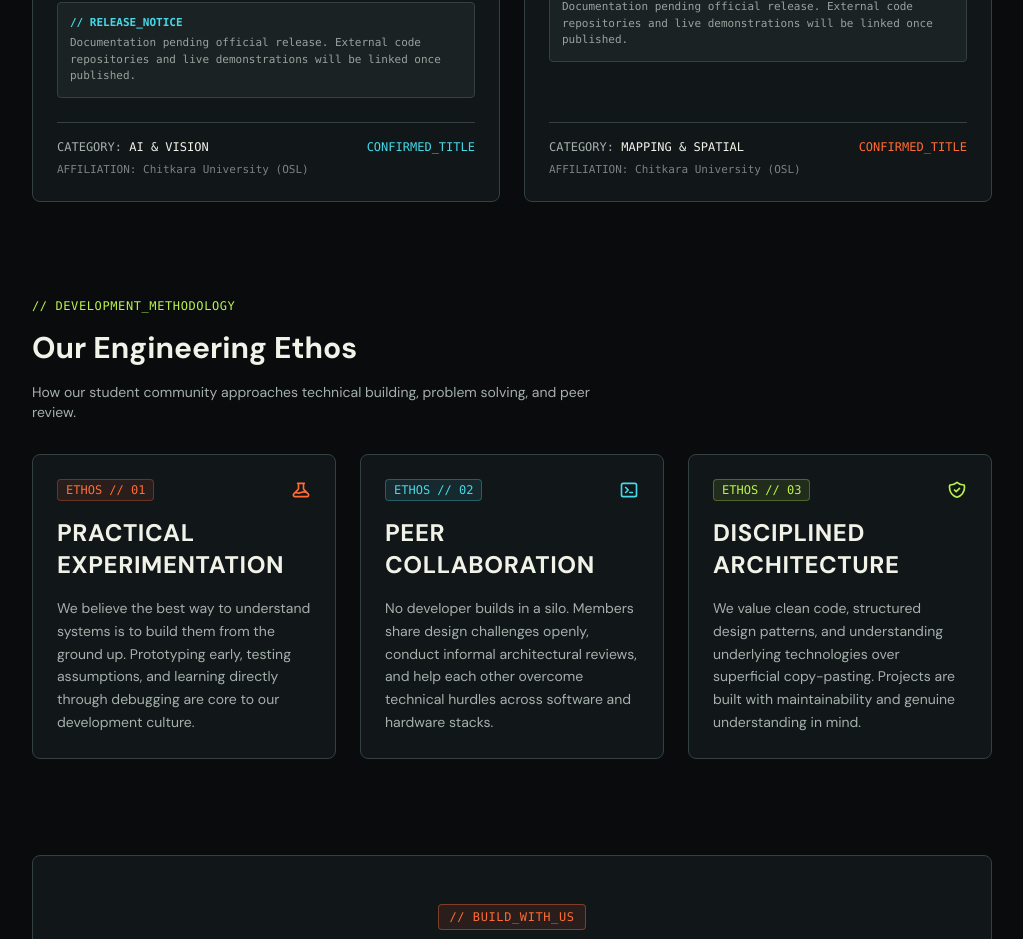
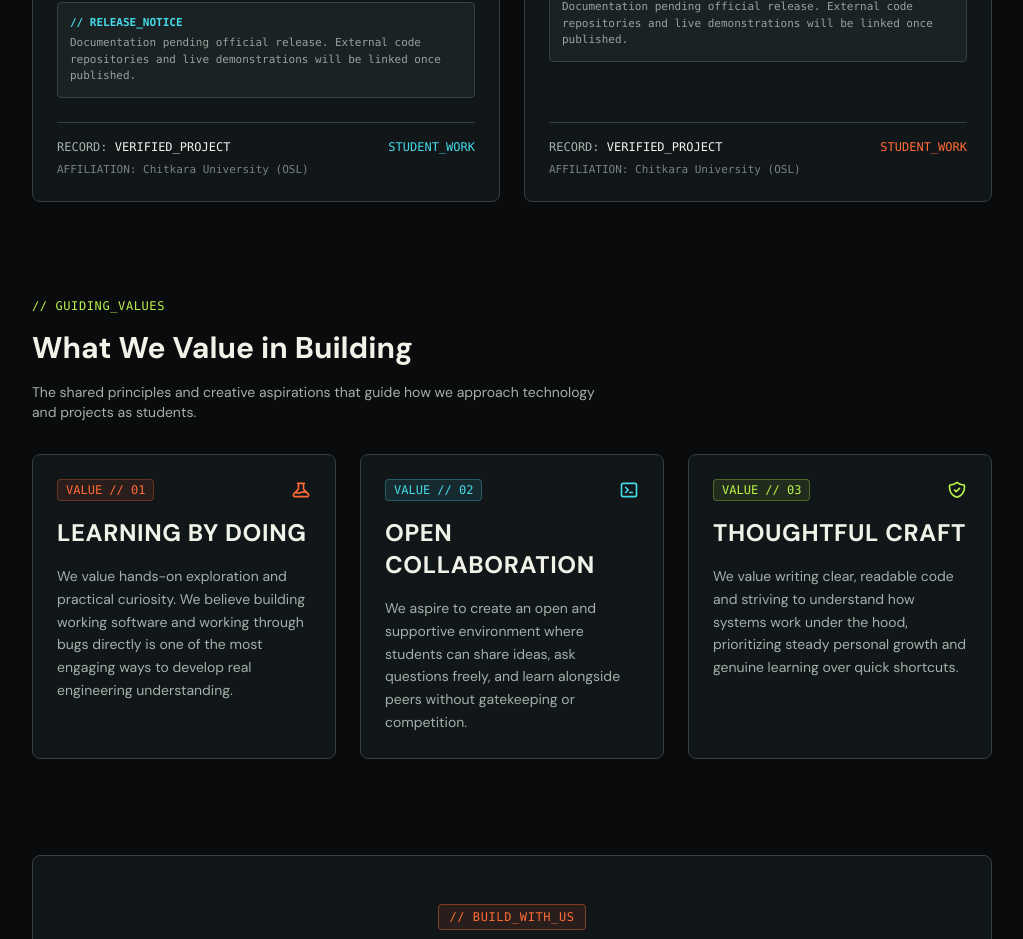
Before and after one commit to TUSHAR-2007/Code2Chill, a React (Vite) app in the folder frontend/: page /projects in a window 1280 px wide. Shown: the part 1220-2159 px from the top of the page, without its empty margins (128-1151 px from the left). Built offline with nearby package versions, Linux system fonts and the light colour scheme; a web font is replaced by a local one.

Commit message:
fix(frontend): remove unverified project claims (Phase 6.4A)

```diff
--- a/frontend/src/pages/ProjectsPage.jsx
+++ b/frontend/src/pages/ProjectsPage.jsx
@@ -149,8 +149,8 @@ export default function ProjectsPage() {
 
               <div className="pt-4 border-t border-[#344044] space-y-2 text-xs font-mono text-[#A5B0AA]">
                 <div className="flex justify-between items-center">
-                  <span>CATEGORY: <span className="text-[#F1F3E9]">AI & VISION</span></span>
-                  <span className="text-[#45D9E8]">CONFIRMED_TITLE</span>
+                  <span>RECORD: <span className="text-[#F1F3E9]">VERIFIED_PROJECT</span></span>
+                  <span className="text-[#45D9E8]">STUDENT_WORK</span>
                 </div>
                 <div className="text-[11px] text-[#A5B0AA]/70">
                   AFFILIATION: Chitkara University (OSL)
@@ -188,8 +188,8 @@ export default function ProjectsPage() {
 
               <div className="pt-4 border-t border-[#344044] space-y-2 text-xs font-mono text-[#A5B0AA]">
                 <div className="flex justify-between items-center">
-                  <span>CATEGORY: <span className="text-[#F1F3E9]">MAPPING & SPATIAL</span></span>
-                  <span className="text-[#FF6B35]">CONFIRMED_TITLE</span>
+                  <span>RECORD: <span className="text-[#F1F3E9]">VERIFIED_PROJECT</span></span>
+                  <span className="text-[#FF6B35]">STUDENT_WORK</span>
                 </div>
                 <div className="text-[11px] text-[#A5B0AA]/70">
                   AFFILIATION: Chitkara University (OSL)
@@ -200,71 +200,71 @@ export default function ProjectsPage() {
         </Container>
       </section>
 
-      {/* SECTION 3: PROJECT DEVELOPMENT PHILOSOPHY */}
+      {/* SECTION 3: PROJECT VALUES & ASPIRATIONS */}
       <section>
         <Container>
           <div className="space-y-4 mb-8">
             <div className="font-mono text-xs text-[#B8F34A] uppercase tracking-wider">
-              // DEVELOPMENT_METHODOLOGY
+              // GUIDING_VALUES
             </div>
-            <SectionHeading>Our Engineering Ethos</SectionHeading>
+            <SectionHeading>What We Value in Building</SectionHeading>
             <p className="text-sm text-[#A5B0AA] max-w-xl">
-              How our student community approaches technical building, problem solving, and peer review.
+              The shared principles and creative aspirations that guide how we approach technology and projects as students.
             </p>
           </div>
 
           <div className="grid grid-cols-1 md:grid-cols-3 gap-6">
-            {/* Principle 1 */}
+            {/* Value 1 */}
             <div className="rounded-lg border border-[#344044] bg-[#111619] p-6 space-y-4 hover:border-[#FF6B35] transition-colors group">
               <div className="flex items-center justify-between">
                 <span className="font-mono text-xs text-[#FF6B35] bg-[#FF6B35]/10 px-2 py-0.5 rounded border border-[#FF6B35]/30">
-                  ETHOS // 01
+                  VALUE // 01
                 </span>
                 <svg className="w-5 h-5 text-[#FF6B35]" fill="none" viewBox="0 0 24 24" stroke="currentColor">
                   <path strokeLinecap="round" strokeLinejoin="round" strokeWidth="2" d="M19.428 15.428a2 2 0 00-1.022-.547l-2.387-.477a6 6 0 00-3.86.517l-.318.158a6 6 0 01-3.86.517L6.05 15.21a2 2 0 00-1.806.547M8 4h8l-1 1v5.172a2 2 0 00.586 1.414l5 5c1.26 1.26.367 3.414-1.415 3.414H4.828c-1.782 0-2.674-2.154-1.414-3.414l5-5A2 2 0 009 10.172V5L8 4z" />
                 </svg>
               </div>
               <h3 className="text-2xl font-bold font-['Barlow Condensed'] text-[#F1F3E9] uppercase tracking-wide group-hover:text-[#FF6B35] transition-colors">
-                Practical Experimentation
+                Learning by Doing
               </h3>
               <p className="text-sm text-[#A5B0AA] leading-relaxed">
-                We believe the best way to understand systems is to build them from the ground up. Prototyping early, testing assumptions, and learning directly through debugging are core to our development culture.
+                We value hands-on exploration and practical curiosity. We believe building working software and working through bugs directly is one of the most engaging ways to develop real engineering understanding.
               </p>
             </div>
 
-            {/* Principle 2 */}
+            {/* Value 2 */}
             <div className="rounded-lg border border-[#344044] bg-[#111619] p-6 space-y-4 hover:border-[#45D9E8] transition-colors group">
               <div className="flex items-center justify-between">
                 <span className="font-mono text-xs text-[#45D9E8] bg-[#45D9E8]/10 px-2 py-0.5 rounded border border-[#45D9E8]/30">
-                  ETHOS // 02
+                  VALUE // 02
                 </span>
                 <svg className="w-5 h-5 text-[#45D9E8]" fill="none" viewBox="0 0 24 24" stroke="currentColor">
                   <path strokeLinecap="round" strokeLinejoin="round" strokeWidth="2" d="M8 9l3 3-3 3m5 0h3M5 20h14a2 2 0 002-2V6a2 2 0 00-2-2H5a2 2 0 00-2 2v12a2 2 0 002 2z" />
                 </svg>
               </div>
               <h3 className="text-2xl font-bold font-['Barlow Condensed'] text-[#F1F3E9] uppercase tracking-wide group-hover:text-[#45D9E8] transition-colors">
-                Peer Collaboration
+                Open Collaboration
               </h3>
               <p className="text-sm text-[#A5B0AA] leading-relaxed">
-                No developer builds in a silo. Members share design challenges openly, conduct informal architectural reviews, and help each other overcome technical hurdles across software and hardware stacks.
+                We aspire to create an open and supportive environment where students can share ideas, ask questions freely, and learn alongside peers without gatekeeping or competition.
               </p>
             </div>
 
-            {/* Principle 3 */}
+            {/* Value 3 */}
             <div className="rounded-lg border border-[#344044] bg-[#111619] p-6 space-y-4 hover:border-[#B8F34A] transition-colors group">
               <div className="flex items-center justify-between">
                 <span className="font-mono text-xs text-[#B8F34A] bg-[#B8F34A]/10 px-2 py-0.5 rounded border border-[#B8F34A]/30">
-                  ETHOS // 03
+                  VALUE // 03
                 </span>
                 <svg className="w-5 h-5 text-[#B8F34A]" fill="none" viewBox="0 0 24 24" stroke="currentColor">
                   <path strokeLinecap="round" strokeLinejoin="round" strokeWidth="2" d="M9 12l2 2 4-4m5.618-4.016A11.955 11.955 0 0112 2.944a11.955 11.955 0 01-8.618 3.04A12.02 12.02 0 003 9c0 5.591 3.824 10.29 9 11.622 5.176-1.332 9-6.03 9-11.622 0-1.042-.133-2.052-.382-3.016z" />
                 </svg>
               </div>
               <h3 className="text-2xl font-bold font-['Barlow Condensed'] text-[#F1F3E9] uppercase tracking-wide group-hover:text-[#B8F34A] transition-colors">
-                Disciplined Architecture
+                Thoughtful Craft
               </h3>
               <p className="text-sm text-[#A5B0AA] leading-relaxed">
-                We value clean code, structured design patterns, and understanding underlying technologies over superficial copy-pasting. Projects are built with maintainability and genuine understanding in mind.
+                We value writing clear, readable code and striving to understand how systems work under the hood, prioritizing steady personal growth and genuine learning over quick shortcuts.
               </p>
             </div>
           </div>
```
